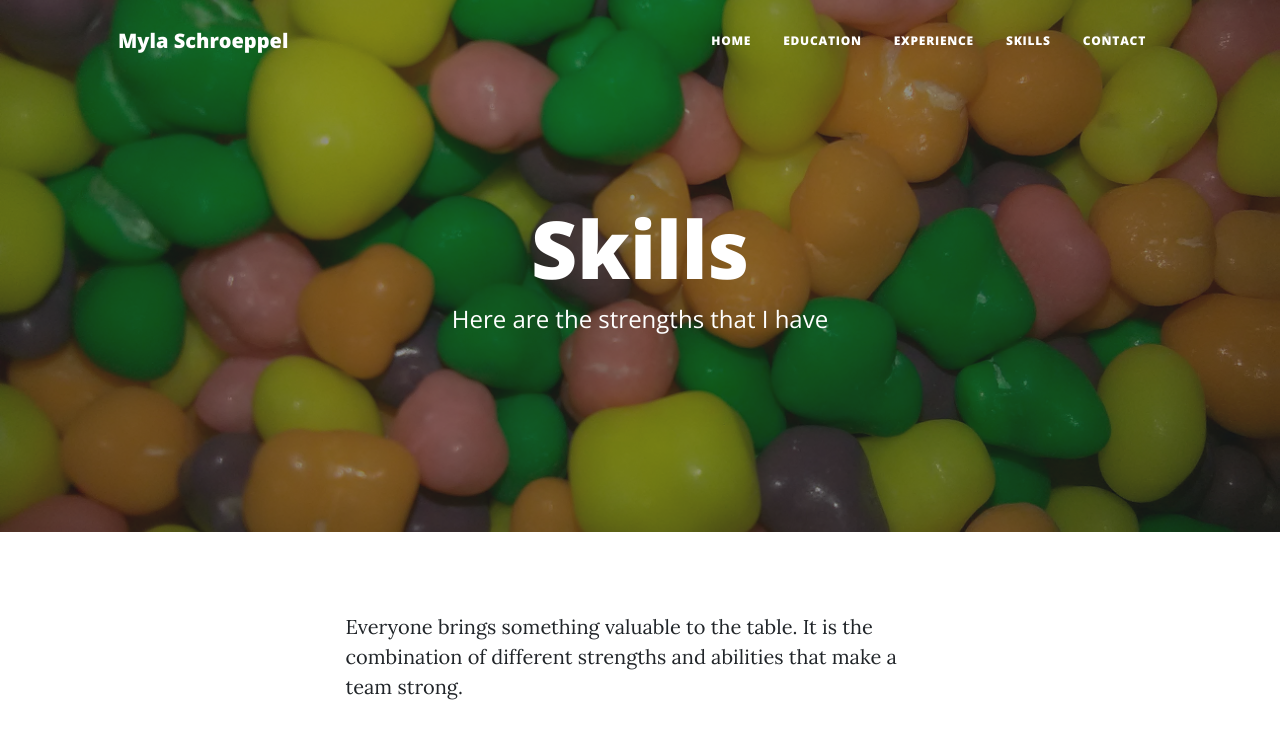
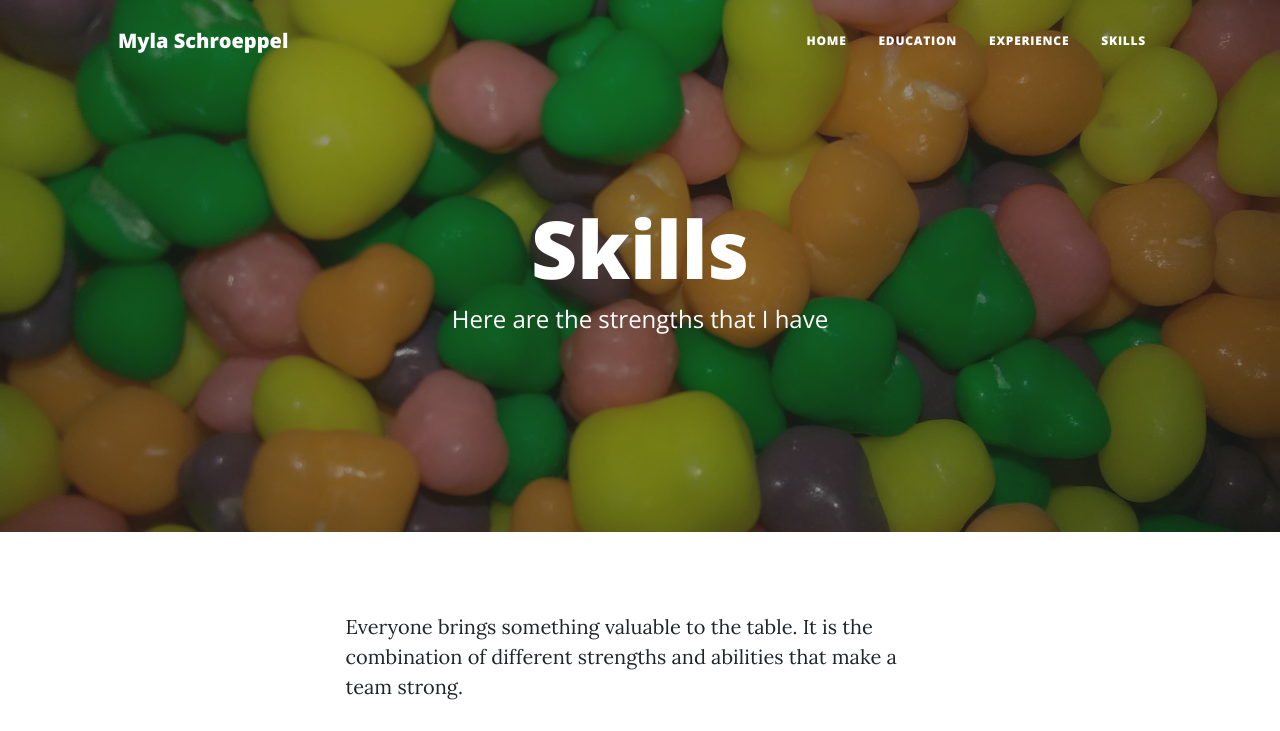
Before and after one commit to mylabyu/WEBDEVPROJECT, a plain HTML site: page html/skills.html in a window 1280 px wide. Shown: the top 731 px of the page. Drawn offline with nearby package versions, Linux system fonts and the light colour scheme.

Commit message:
Add files via upload

```diff
--- a/html/skills.html
+++ b/html/skills.html
@@ -30,7 +30,6 @@
                         <li class="nav-item"><a class="nav-link px-lg-3 py-3 py-lg-4" href="education.html">Education</a></li>
                         <li class="nav-item"><a class="nav-link px-lg-3 py-3 py-lg-4" href="experience.html">Experience</a></li>
                         <li class="nav-item"><a class="nav-link px-lg-3 py-3 py-lg-4" href="skills.html">Skills</a></li>
-                        <li class="nav-item"><a class="nav-link px-lg-3 py-3 py-lg-4" href="contact.html">Contact</a></li>
                     </ul>
                 </div>
             </div>
```
Also changed, not shown: html/education.html (+0 -1 lines), html/experience.html (+0 -1 lines), index.html (+0 -1 lines).
